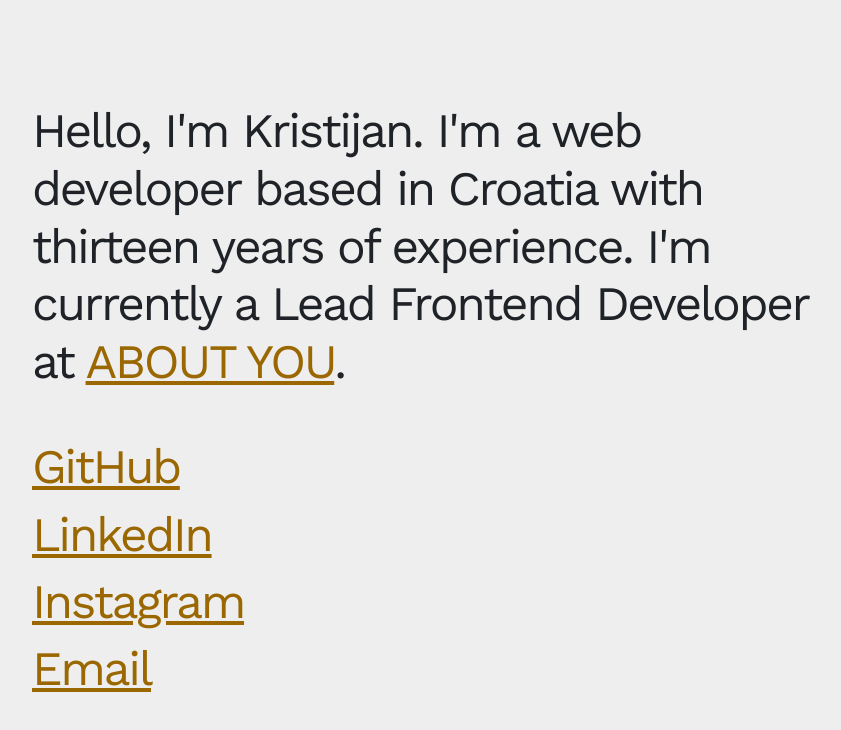
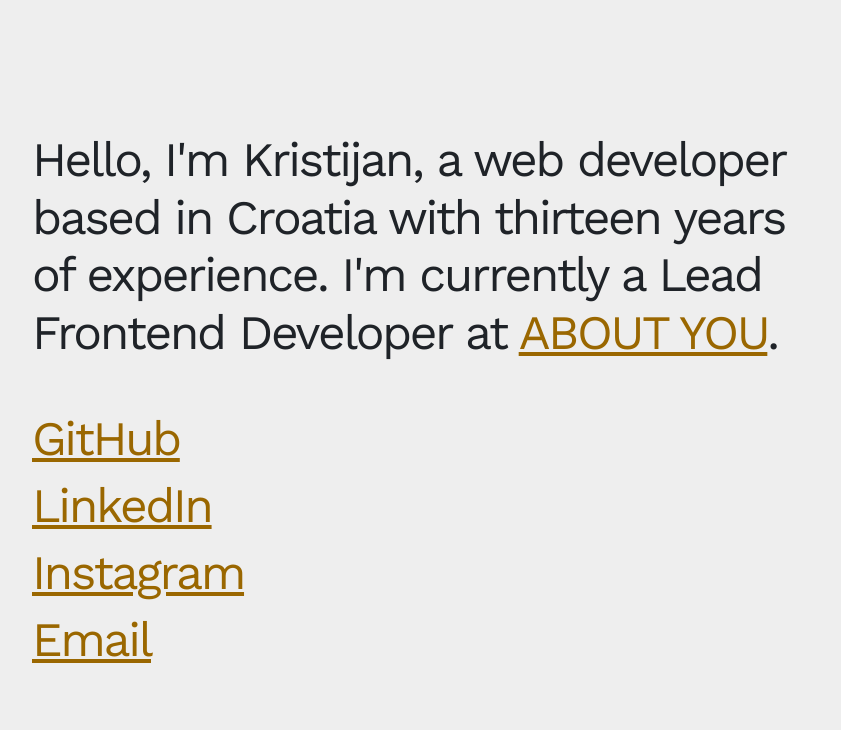
Before and after one commit to kristijanbambir/kristijanbambir.github.com, a Next.js app: page / in a window 1280 px wide. Shown: the top 730 px of the page, without its empty margins (208-1049 px from the left). Built offline with nearby package versions, Linux system fonts and the light colour scheme.

Commit message:
Update copy

```diff
--- a/src/app/page.tsx
+++ b/src/app/page.tsx
@@ -4,8 +4,8 @@
   return (
     <main className={styles.main}>
       <span className={styles.line}>
-        Hello, I&apos;m Kristijan. I&apos;m a web developer based in Croatia
-        with thirteen years of experience. I&apos;m currently a Lead Frontend
+        Hello, I&apos;m Kristijan, a web developer based in Croatia with
+        thirteen years of experience. I&apos;m currently a Lead Frontend
         Developer at <a href="https://corporate.aboutyou.de/en/">ABOUT YOU</a>.
       </span>
 
```
